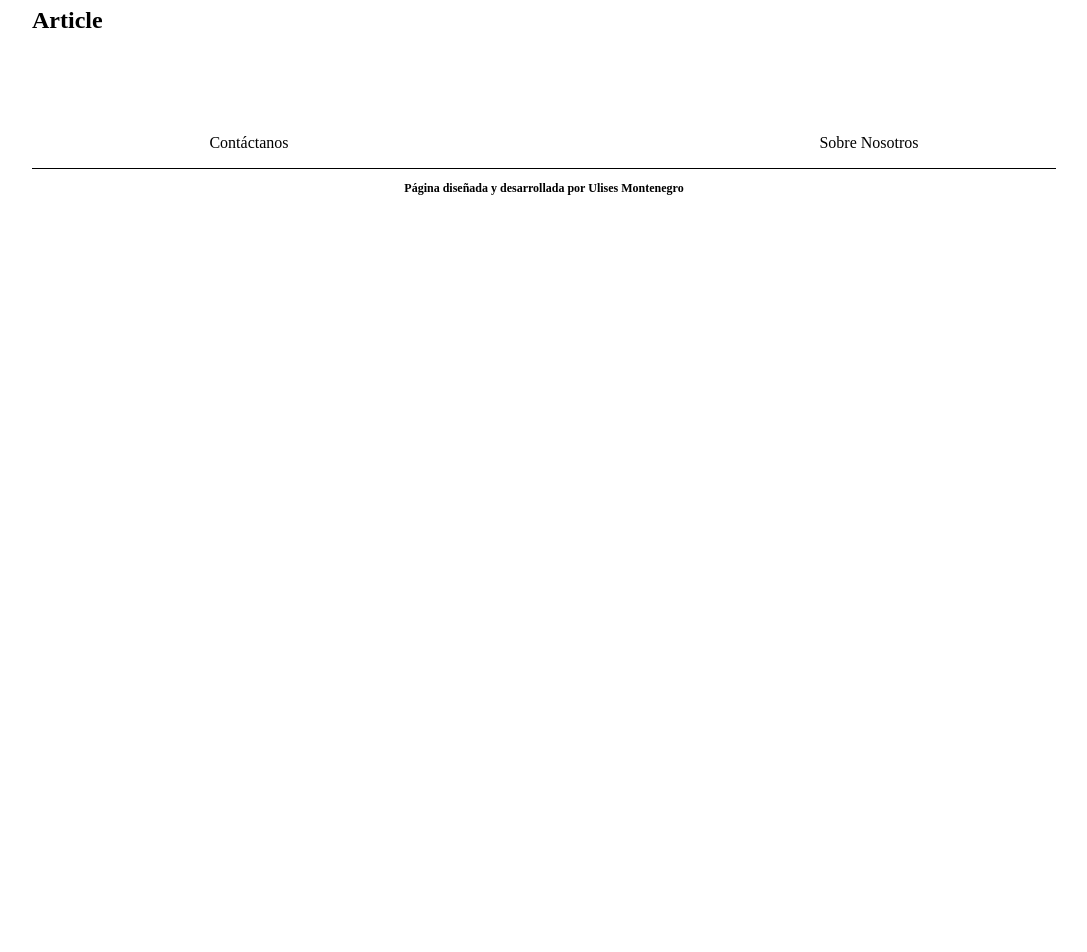
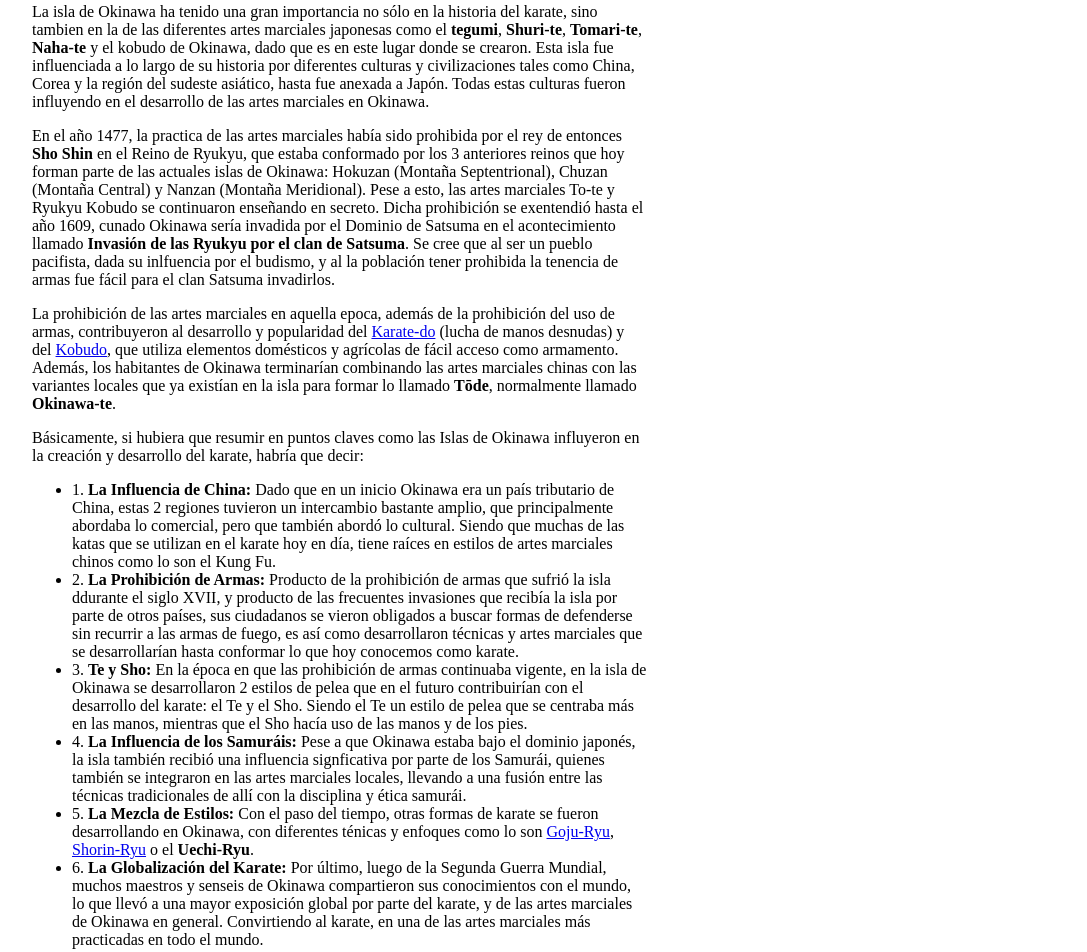
Before and after one commit to Ulise22/karate-info, a Next.js app: page /articulos/okinawa-karate in a window 1280 px wide. Shown: the part 860-1812 px from the top of the page, without its empty margins (96-1183 px from the left). Before the commit the page ends 1068 px from the top, so only its background shows below. Built offline with nearby package versions, Linux system fonts and the light colour scheme; a web font is replaced by a local one.

Commit message:
okinawa karate article done

```diff
--- a/src/app/articulos/(articles-list)/(0-10)/okinawa-karate/page.tsx
+++ b/src/app/articulos/(articles-list)/(0-10)/okinawa-karate/page.tsx
@@ -1,13 +1,25 @@
 import ArticlesHero from '@/components/ArticlesHero'
 import styles from '../../../article.module.css'
 import okinawa from '@/assets/articles-preview/okinawa.jpg'
+import Link from 'next/link'
 
 export default function Okinawa () {
     return(
         <main className={styles.article}>
             <ArticlesHero title='Okinawa Karate' img={okinawa} />
             <section className={styles.article__container}>
-                <h1>Article</h1>
+                <p>La isla de Okinawa ha tenido una gran importancia no sólo en la historia del karate, sino tambien en la de las diferentes artes marciales japonesas como el <b>tegumi</b>, <b>Shuri-te</b>, <b>Tomari-te</b>, <b>Naha-te</b> y el kobudo de Okinawa, dado que es en este lugar donde se crearon. Esta isla fue influenciada a lo largo de su historia por diferentes culturas y civilizaciones tales como China, Corea y la región del sudeste asiático, hasta fue anexada a Japón. Todas estas culturas fueron influyendo en el desarrollo de las artes marciales en Okinawa.</p>
+                <p>En el año 1477, la practica de las artes marciales había sido prohibida por el rey de entonces <b>Sho Shin</b> en el Reino de Ryukyu, que estaba conformado por los 3 anteriores reinos que hoy forman parte de las actuales islas de Okinawa: Hokuzan (Montaña Septentrional), Chuzan (Montaña Central) y Nanzan (Montaña Meridional). Pese a esto, las artes marciales To-te y Ryukyu Kobudo se continuaron enseñando en secreto. Dicha prohibición se exentendió hasta el año 1609, cunado Okinawa sería invadida por el Dominio de Satsuma en el acontecimiento llamado <b>Invasión de las Ryukyu por el clan de Satsuma</b>. Se cree que al ser un pueblo pacifista, dada su inlfuencia por el budismo, y al la población tener prohibida la tenencia de armas fue fácil para el clan Satsuma invadirlos.</p>
+                <p>La prohibición de las artes marciales en aquella epoca, además de la prohibición del uso de armas, contribuyeron al desarrollo y popularidad del <Link href='/articulos/karate-do'>Karate-do</Link> (lucha de manos desnudas) y del <Link href='/articulos/karate-kobudo'>Kobudo</Link>, que utiliza elementos domésticos y agrícolas de fácil acceso como armamento. Además, los habitantes de Okinawa terminarían combinando las artes marciales chinas con las variantes locales que ya existían en la isla para formar lo llamado <b>Tōde</b>, normalmente llamado <b>Okinawa-te</b>.</p>
+                <p>Básicamente, si hubiera que resumir en puntos claves como las Islas de Okinawa influyeron en la creación y desarrollo del karate, habría que decir:</p>
+                <ul>
+                    <li>1. <b>La Influencia de China:</b> Dado que en un inicio Okinawa era un país tributario de China, estas 2 regiones tuvieron un intercambio bastante amplio, que principalmente abordaba lo comercial, pero que también abordó lo cultural. Siendo que muchas de las katas que se utilizan en el karate hoy en día, tiene raíces en estilos de artes marciales chinos como lo son el Kung Fu.</li>
+                    <li>2. <b>La Prohibición de Armas:</b> Producto de la prohibición de armas que sufrió la isla ddurante el siglo XVII, y producto de las frecuentes invasiones que recibía la isla por parte de otros países, sus ciudadanos se vieron obligados a buscar formas de defenderse sin recurrir a las armas de fuego, es así como desarrollaron técnicas y artes marciales que se desarrollarían hasta conformar lo que hoy conocemos como karate.</li>
+                    <li>3. <b>Te y Sho:</b> En la época en que las prohibición de armas continuaba vigente, en la isla de Okinawa se desarrollaron 2 estilos de pelea que en el futuro contribuirían con el desarrollo del karate: el Te y el Sho. Siendo el Te un estilo de pelea que se centraba más en las manos, mientras que el Sho hacía uso de las manos y de los pies.</li>
+                    <li>4. <b>La Influencia de los Samuráis:</b> Pese a que Okinawa estaba bajo el dominio japonés, la isla también recibió una influencia signficativa por parte de los Samurái, quienes también se integraron en las artes marciales locales, llevando a una fusión entre las técnicas tradicionales de allí con la disciplina y ética samurái.</li>
+                    <li>5. <b>La Mezcla de Estilos:</b> Con el paso del tiempo, otras formas de karate se fueron desarrollando en Okinawa, con diferentes ténicas y enfoques como lo son <Link href='/articulos/gojuryu'>Goju-Ryu</Link>, <Link href='/articulos/shorinji-ryu'>Shorin-Ryu</Link> o el <b>Uechi-Ryu</b>. </li>
+                    <li>6. <b>La Globalización del Karate:</b> Por último, luego de la Segunda Guerra Mundial, muchos maestros y senseis de Okinawa compartieron sus conocimientos con el mundo, lo que llevó a una mayor exposición global por parte del karate, y de las artes marciales de Okinawa en general. Convirtiendo al karate, en una de las artes marciales más practicadas en todo el mundo.</li>
+                </ul>
             </section>
         </main>
     )
```
